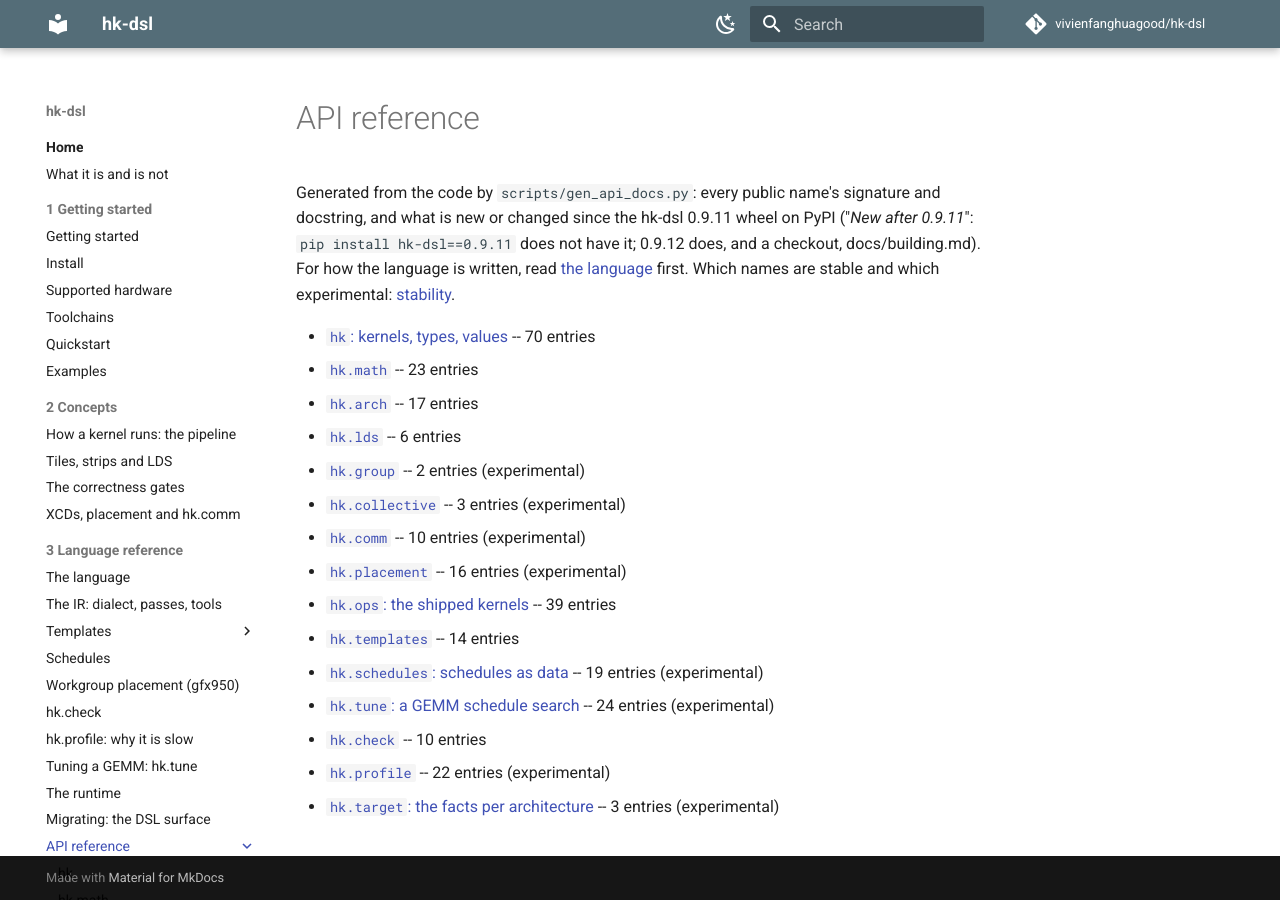
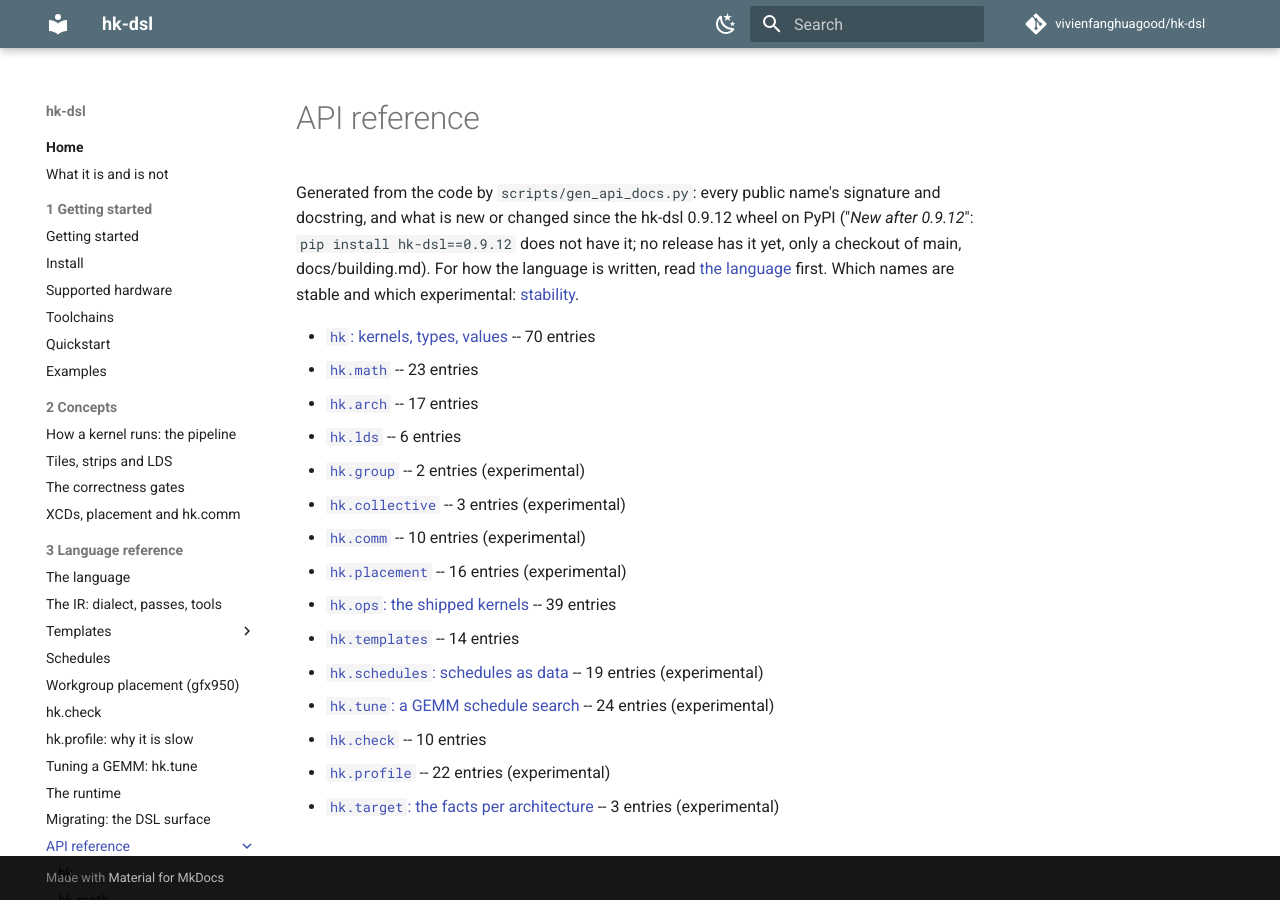
Before and after one commit to vivienfanghuagood/hk-dsl, an MkDocs documentation site: the page built from docs/api/README.md, in a window 1280 px wide. Built offline with MkDocs 1.6.1 and Material for MkDocs 9.7.7, drawn with Linux system fonts in a browser that asks for light colours; comment, search, counter and statistics services are not loaded.

Commit message:
post-release 0.9.12: API marks against the 0.9.12 wheel, RELEASE = None, CHANGELOG Unreleased
As #315 for 0.9.11: scripts/api_baseline_0.9.12.json from the v0.9.12 cp310 wheel; PYPI = "0.9.12",
RELEASE = None, regenerated; test_api_docs against 0.9.12; llms.txt, the skill and docs/README:
marks are New after 0.9.12, main only; an empty ## Unreleased at the top of CHANGELOG.

Co-Authored-By: Claude <noreply@anthropic.com>

```diff
--- a/docs/api/README.md
+++ b/docs/api/README.md
@@ -2,7 +2,7 @@
 
 # API reference
 
-Generated from the code by `scripts/gen_api_docs.py`: every public name's signature and docstring, and what is new or changed since the hk-dsl 0.9.11 wheel on PyPI ("*New after 0.9.11*": `pip install hk-dsl==0.9.11` does not have it; 0.9.12 does, and a checkout, docs/building.md). For how the language is written, read [the language](../language.md) first. Which names are stable and which experimental: [stability](../stability.md).
+Generated from the code by `scripts/gen_api_docs.py`: every public name's signature and docstring, and what is new or changed since the hk-dsl 0.9.12 wheel on PyPI ("*New after 0.9.12*": `pip install hk-dsl==0.9.12` does not have it; no release has it yet, only a checkout of main, docs/building.md). For how the language is written, read [the language](../language.md) first. Which names are stable and which experimental: [stability](../stability.md).
 
 - [`hk`: kernels, types, values](hk.md) -- 70 entries
 - [`hk.math`](hk.math.md) -- 23 entries
--- a/llms.txt
+++ b/llms.txt
@@ -68,7 +68,7 @@ It traces and runs on both GPUs, ragged shapes (100x1000) included; `hk.check` t
 
 ## Pitfalls
 
-- The docs describe main; `pip install hk-dsl` is 0.9.12 (check `hk.__version__`). The API reference marks what is *New after 0.9.11*: in 0.9.12, not in 0.9.11. 0.8.0 added, and 0.7.0 lacks, workgroup placement (`hk.kernel(placement=)`, `hk.Placement`, `hk.arch.xcd_count`), `hk.map_cpp`, the strip ops and element exchange. 0.6.0's synchronous `g.load` / `g.store` on gfx950 read and write past a partial last tile; 0.7.0's do not.
+- The docs describe main; `pip install hk-dsl` is 0.9.12 (check `hk.__version__`). The API reference marks what is *New after 0.9.12*: on main only, in no release yet. 0.8.0 added, and 0.7.0 lacks, workgroup placement (`hk.kernel(placement=)`, `hk.Placement`, `hk.arch.xcd_count`), `hk.map_cpp`, the strip ops and element exchange. 0.6.0's synchronous `g.load` / `g.store` on gfx950 read and write past a partial last tile; 0.7.0's do not.
 - Positional kernel parameters are tensors (`hk.Tensor[dtype]`, 4-D `(batch, depth, rows, cols)`; a 2-D tensor is `(rows, cols)`). Constexprs are keyword-only with a default, baked into the source: a new value is a new compile.
 - The transcendental math (gelu, dgelu, sqrt, rsqrt, silu) is fp32-only: load 16-bit data into an fp32 tile or strip (the load converts) and store it back (the store converts). `hk.math.gelu` is `F.gelu(x, approximate="tanh")`, not the erf default.
 - A strip's columns are whole chunks of `wave x run` (32 x run on gfx1100, 64 x run on gfx950): `CW=512` with `run=8` fits both. Read the wave from `hk.arch.target().wave` when a plan depends on it.
```
Also changed, not shown: CHANGELOG.md (+2 -0 lines), docs/README.md (+1 -1 lines), skills/hk-kernel/SKILL.md (+2 -2 lines), 4 other files.
